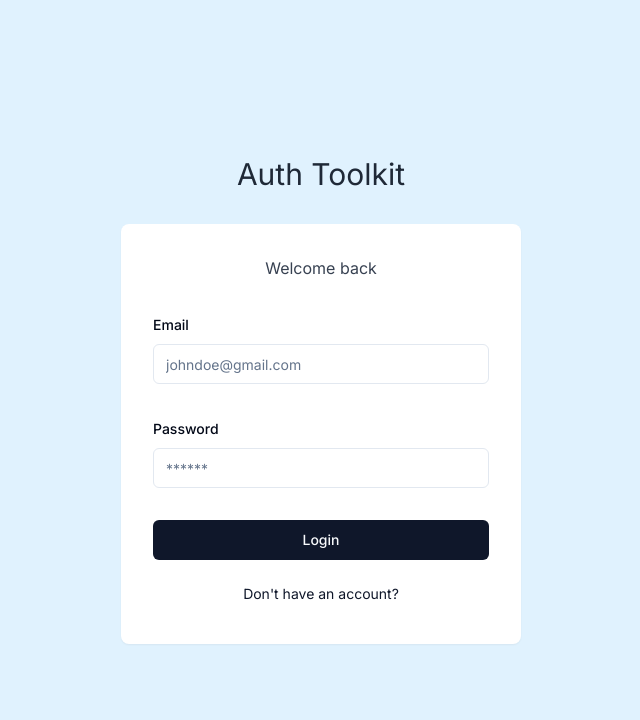
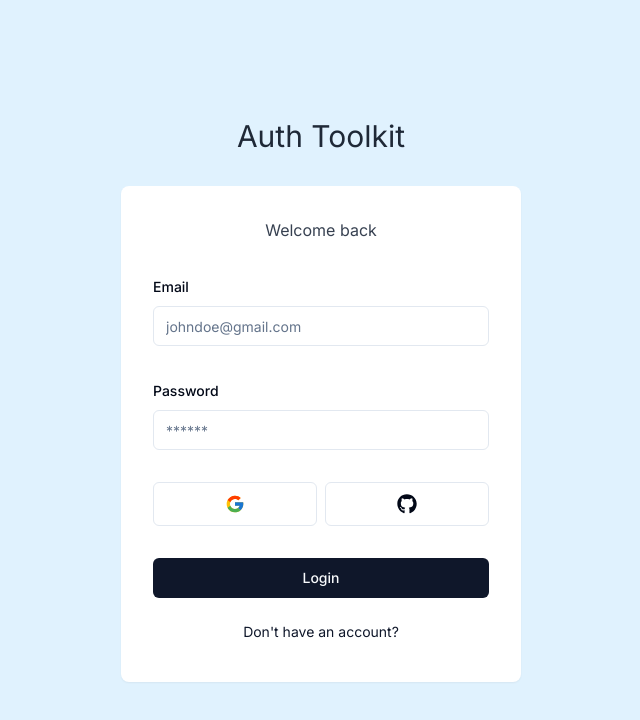
Before and after one commit to PS1242/Auth-toolkit, a Next.js app: page /auth/sign-in in a window 1280 px wide. Shown: the top 720 px of the page, without its empty margins (319-959 px from the left). Built offline with nearby package versions, Linux system fonts and the light colour scheme.

Commit message:
social login icons

```diff
--- a/app/auth/sign-in/page.tsx
+++ b/app/auth/sign-in/page.tsx
@@ -20,6 +20,8 @@
 import FormState from "@/components/ui/form-state";
 import { useRouter } from "next/navigation";
 import { DEFAULT_LOGIN_REDIRECT_URL } from "@/routes";
+import { FcGoogle } from "react-icons/fc";
+import { FaGithub } from "react-icons/fa";
 
 export default function SignInPage() {
   const form = useForm<z.infer<typeof LoginSchema>>({
@@ -93,6 +95,25 @@
             {response && (
               <FormState type={response?.type} message={response?.message} />
             )}
+            {/* Social login buttons */}
+            <div className="flex gap-2">
+              <Button
+                size={"lg"}
+                variant={"outline"}
+                className="w-full"
+                onClick={() => {}}
+              >
+                <FcGoogle className="w-5 h-5" />
+              </Button>
+              <Button
+                size={"lg"}
+                variant={"outline"}
+                className="w-full"
+                onClick={() => {}}
+              >
+                <FaGithub className="w-5 h-5" />
+              </Button>
+            </div>
             <Button className="w-full" type="submit" disabled={loading}>
               Login
             </Button>
--- a/package.json
+++ b/package.json
@@ -24,6 +24,7 @@
     "react": "^18",
     "react-dom": "^18",
     "react-hook-form": "^7.51.1",
+    "react-icons": "^5.2.0",
     "tailwind-merge": "^2.2.2",
     "tailwindcss-animate": "^1.0.7",
     "zod": "^3.22.4"
```
Also changed, not shown: 1 other file (tests, documents, lock files or other folders).
